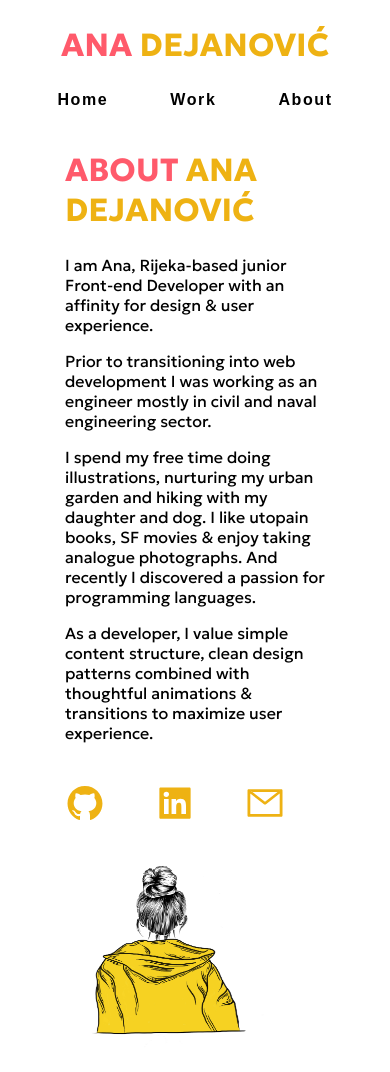
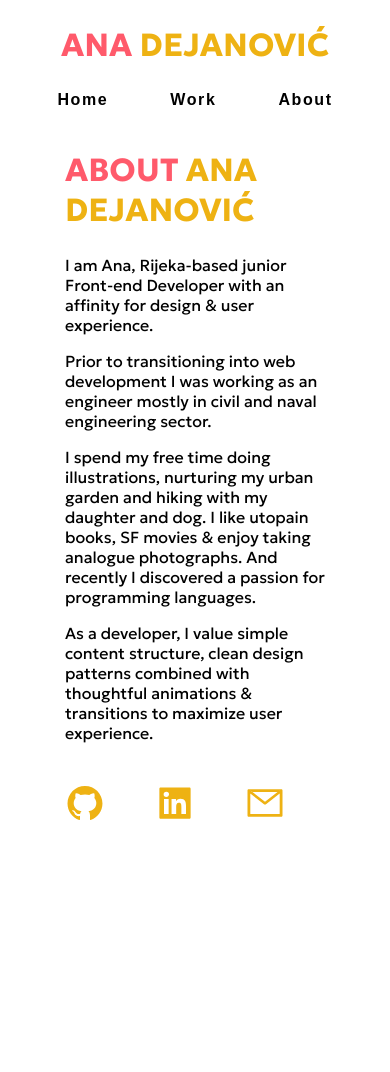
Before and after one commit to AnushkaRi/portofolio-website, a React (Vite) app: page /about in a window 390 px wide. Shown: the top 1072 px of the page. After the commit the page ends 852 px from the top, so only its background shows below. Built offline with nearby package versions, Linux system fonts and the light colour scheme.

Commit message:
Chang photo, added Radio component text

```diff
--- a/src/pages/About/About.jsx
+++ b/src/pages/About/About.jsx
@@ -1,7 +1,7 @@
 import { AiFillGithub, AiFillLinkedin, AiOutlineMail } from "react-icons/ai";
 
 import styles from "./styles.module.css";
-import photo from "../../assets/AD_Logo.jpg";
+import photo from "../../assets/Photo.jpg";
 
 function About() {
   return (
--- a/src/pages/About/styles.module.css
+++ b/src/pages/About/styles.module.css
@@ -33,8 +33,8 @@
 }
 
 .about_container img {
-  height: 600px;
-  width: 600px;
+  height: 400px;
+  width: 400px;
 }
 
 @media (min-width: 320px) and (max-width: 480px) {
@@ -49,7 +49,6 @@
   }
 
   .about_container img {
-    height: 250px;
-    width: 200px;
+    display: none;
   }
 }
--- a/src/pages/Radio/Radio.jsx
+++ b/src/pages/Radio/Radio.jsx
@@ -1,5 +1,20 @@
+import PageTemplate from "../../components/Header/PageTemplate/PageTemplate";
+import ToDoPhoto from "../../assets/ToDo/ToDo.png";
+
 function Radio() {
-  return <div>Radio</div>;
+  return (
+    <div>
+      {" "}
+      <PageTemplate
+        title="RADIO SURFER ROSA"
+        imgUrl_1={ToDoPhoto}
+        text_1="The most extensive coding project I've done was a Spotify clone app under the name Radio Surfer Rosa."
+        text_2="Consists of an inbuilt music player, music search engine, and Spotify Playlists."
+        tech="React, Router, CSS and Spotify Web API"
+        link="https://github.com/AnushkaRi/radio-surfer-rosa"
+      />
+    </div>
+  );
 }
 
 export default Radio;
```
Also changed, not shown: src/assets/AD_Logo.jpg (deleted), src/assets/Photo.jpg (added).
